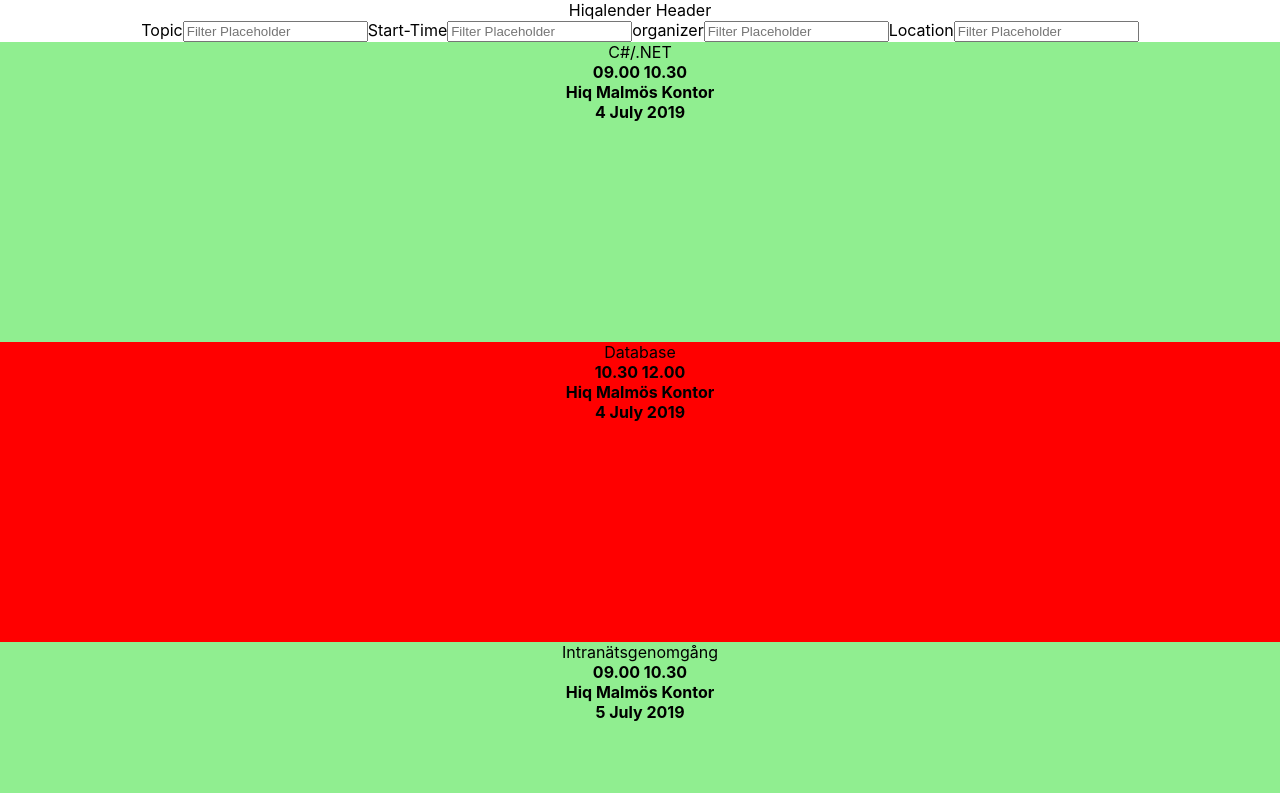
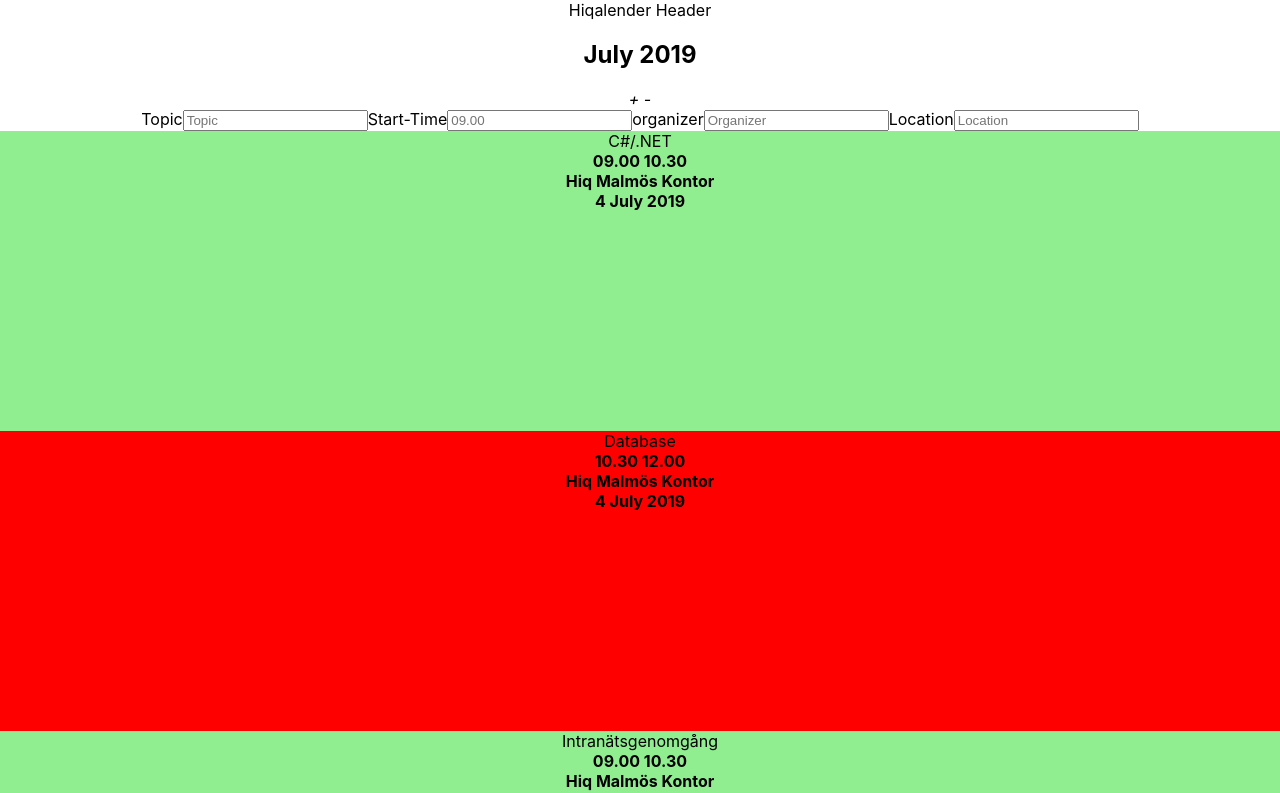
Before and after one commit to femosc2/hiqalendar, a React (Create React App) app: page / in a window 1280 px wide. Shown: the top 793 px of the page. Built offline with nearby package versions, Linux system fonts and the light colour scheme.

Commit message:
implement filter for date

```diff
--- a/src/components/Calendar/Calendar.js
+++ b/src/components/Calendar/Calendar.js
@@ -1,14 +1,17 @@
 import React, { Component } from 'react'
 import CalendarList from './CalendarList';
 import CalendarFilterInput from './CalendarFilterInput'
+import CalendarDateShower from "./CalendarDateShower"
+import CalendarDatePicker from "./CalendarDatePicker"
 
 
+const TODAY = new Date();
 class Calendar extends Component {
     state = {
         events: [{
                 name: "C#/.NET",
                 day: 4,
-                month: "July",
+                month: 6,
                 year: 2019,
                 time: "09.00",
                 id: 0,
@@ -22,7 +25,7 @@
             {
                 name: "Database",
                 day: 4,
-                month: "July",
+                month: 6,
                 year: 2019,
                 time: "10.30",
                 id: 1,
@@ -35,7 +38,7 @@
             {
                 name: "Intranätsgenomgång",
                 day: 5,
-                month: "July",
+                month: 6,
                 year: 2019,
                 time: "09.00",
                 id: 2,
@@ -48,7 +51,7 @@
             {
                 name: "Azure",
                 day: 8,
-                month: "July",
+                month: 6,
                 year: 2019,
                 time: "09.00",
                 id: 3,
@@ -61,7 +64,7 @@
             {
                 name: "Jira/Webpack",
                 day: 8,
-                month: "July",
+                month: 6,
                 year: 2019,
                 time: "10.30",
                 id: 4,
@@ -74,7 +77,7 @@
             {
                 name: "Scrum",
                 day: 8,
-                month: "July",
+                month: 6,
                 year: 2019,
                 time: "13.00",
                 id: 5,
@@ -87,7 +90,7 @@
             {
                 name: "SprintPlanering",
                 day: 8,
-                month: "July",
+                month: 6,
                 year: 2019,
                 time: "14.00",
                 id: 6,
@@ -100,7 +103,7 @@
             {
                 name: "React Redux / Routing",
                 day: 9,
-                month: "July",
+                month: 6,
                 year: 2019,
                 time: "10.00",
                 id: 7,
@@ -113,7 +116,20 @@
             {
                 name: "Säkerhet",
                 day: 11,
-                month: "July",
+                month: 6,
+                year: 2019,
+                time: "10.00",
+                id: 8,
+                description: "Säkerhet genomgång",
+                location: "Hiq Malmös Kontor",
+                endTime: "12.00",
+                organizer: "Hiq",
+                extended: false
+            },
+            {
+                name: "Sparken",
+                day: 11,
+                month: 7,
                 year: 2019,
                 time: "10.00",
                 id: 8,
@@ -130,6 +146,10 @@
             topic: "",
             organizer: "",
             startTime: ""
+        },
+        dateShown: {
+            month: TODAY.getMonth(),
+            year: TODAY.getFullYear()
         }
     }
 
@@ -149,12 +169,58 @@
         console.log(this.state.filter)
     }
 
+    dateChanger = (change) => {
+        const { dateShown } = this.state
+
+            const updatedDate =
+            change === "increase"
+                ? dateShown.month === 11
+                ? { year: dateShown.year + 1, month: 0 }
+                : { ...dateShown, month: dateShown.month + 1 }
+                : dateShown.month === 0
+                ? { year: dateShown.year - 1, month: 11 }
+                : { ...dateShown, month: dateShown.month - 1 };
+            this.setState({ dateShown: updatedDate });
+
+
+
+        // if(change === "increase") {
+        //     if (dateShown.month === 12) {
+        //         this.setState({
+        //             ...this.state,
+        //             dateShown: {
+
+        //             }
+        //             month: 1,
+        //             year: dateShown.year + 1
+        //         })
+        //     } else {
+        //         this.setState({
+        //             ...this.state,
+        //             month: dateShown.month + 1
+        //         })
+        //     }
+        // } else {
+        //     if (dateShown.month === 1) {
+        //         this.setState({
+        //             ...this.state,
+        //             month: 12,
+        //             year
+        //         })
+        //     }
+        // }
+
+
+    }
+
     render() {
-        const { events, filter } = this.state
+        const { events, filter, dateShown } = this.state
         return (
             <section>
+            <CalendarDateShower dateShown={dateShown} />
+            <CalendarDatePicker dateChanger={this.dateChanger} />
                 <CalendarFilterInput filter={this.filter}/>
-                <CalendarList events={events} toggleExtension={this.toggleExtension} filter={filter}   />
+                <CalendarList events={events} dateShown={dateShown} toggleExtension={this.toggleExtension} filter={filter}   />
             </section>
 
         )
--- /dev/null
+++ b/src/components/Calendar/CalendarDatePicker.js
@@ -0,0 +1,13 @@
+import React, { Component } from 'react'
+
+const CalendarDatePicker = ({dateChanger}) => {
+    return (
+        <div>
+            <i onClick={() => dateChanger("increase")}> + </i>
+            <i onClick={() => dateChanger("decrease")}> - </i>
+        </div>
+    )
+
+}
+
+export default CalendarDatePicker
--- /dev/null
+++ b/src/components/Calendar/CalendarDateShower.js
@@ -0,0 +1,9 @@
+import React, { component, useState } from 'react';
+
+const MONTHS = ['January','February','March','April','May','June','July','August','September','October','November','December'];
+
+const CalendarDatePicker = ({dateShown}) => {
+    return <h1> {MONTHS[dateShown.month]} {dateShown.year} </h1>
+}
+
+export default CalendarDatePicker
--- a/src/components/Calendar/CalendarEvent.js
+++ b/src/components/Calendar/CalendarEvent.js
@@ -2,6 +2,7 @@
 import "./CalendarEvent.css"
 
 const COLORS = ["cornflowerblue", "lightgreen", "pink", "purple", "blue", "green", "red"]
+const MONTHS = ['January','February','March','April','May','June','July','August','September','October','November','December'];
 
 
 class CalendarEvent extends Component {
@@ -24,7 +25,7 @@
                 <p> {name} </p>
                 <h4> {time } {endTime}</h4>
                 <h4> {location} </h4>
-                <h4> {day} {month} {year} </h4>
+                <h4> {day} {MONTHS[month]} {year} </h4>
             </section>}
             {extended && <section>
                 <p> {description} </p>
--- a/src/components/Calendar/CalendarFilterInput.js
+++ b/src/components/Calendar/CalendarFilterInput.js
@@ -1,21 +1,18 @@
 import React, { Component, useState } from 'react'
 
 const CalendarFilterInput = ({filter}) => {
-    const [placeHolderText] = useState(
-        "Filter Placeholder"
-    )
     const handleChange = (event) => {
         filter(event.target.value, event.target.name)
     }
     return <div>
         <label htmlFor="topic">Topic</label>
-        <input name="topic" type="text" placeholder={placeHolderText} onChange={handleChange} />
+        <input name="topic" type="text" placeholder="Topic" onChange={handleChange} />
         <label htmlFor="startTime">Start-Time</label>
-        <input name="startTime" type="text" placeholder={placeHolderText} onChange={handleChange} />
+        <input name="startTime" type="text" placeholder="09.00" onChange={handleChange} />
         <label htmlFor="organizer">organizer</label>
-        <input name="organizer" type="text" placeholder={placeHolderText} onChange={handleChange} />
+        <input name="organizer" type="text" placeholder="Organizer" onChange={handleChange} />
         <label htmlFor="location">Location</label>
-        <input name="location" type="text" placeholder={placeHolderText} onChange={handleChange} />
+        <input name="location" type="text" placeholder="Location" onChange={handleChange} />
 
     </div>
 
--- a/src/components/Calendar/CalendarList.js
+++ b/src/components/Calendar/CalendarList.js
@@ -9,7 +9,7 @@
 
 
     render() {
-        const { events, toggleExtension, filter } = this.props
+        const { events, toggleExtension, filter, dateShown } = this.props
         const { topic, location, organizer, startTime } = filter
         return (
             <ul>
@@ -17,6 +17,9 @@
                     .filter(event => event.name.toLowerCase().includes(topic.toLowerCase()))
                     .filter(event => event.organizer.toLowerCase().includes(organizer.toLowerCase()))
                     .filter(event => event.time.toLowerCase().includes(startTime.toLowerCase()))
+                    .filter(event => event.time.toLowerCase().includes(startTime.toLowerCase()))
+                    .filter(event => event.month === dateShown.month && dateShown.year === event.year)
+
                     .map((event) => <CalendarEvent {...event} key={event.id} bgColor={COLORS[Math.floor(Math.random() * COLORS.length )]}
                     toggleExtension={() => toggleExtension(event.id)} />)}
             </ul>
```
